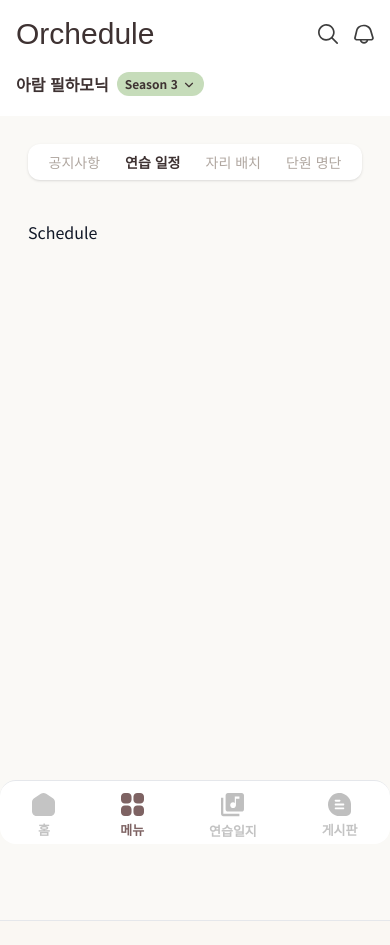
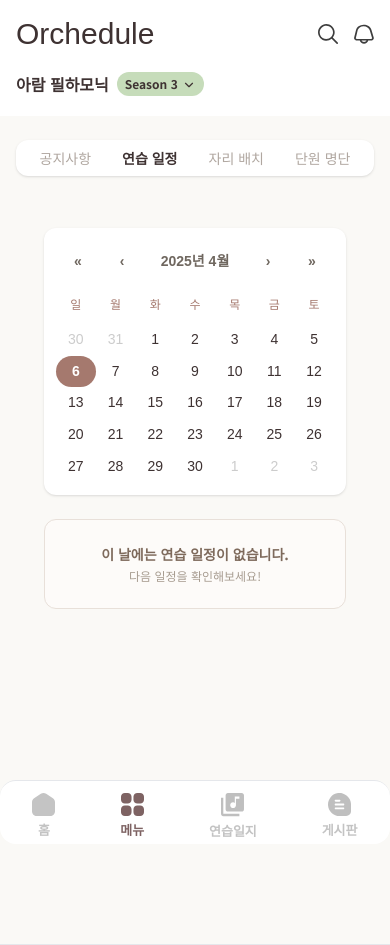
Before and after one commit to dev-chaerim/Orchedule, a Next.js app in the folder orchedule_dev/: page /menu/notice/schedule in a window 390 px wide. Before the commit the page ends 921 px from the top, so only its background shows below. Built offline with nearby package versions, Linux system fonts and the light colour scheme; a web font is replaced by a local one.

Commit message:
add : 연습일정 페이지 추가

```diff
--- a/orchedule_dev/app/ClientWrapper.tsx
+++ b/orchedule_dev/app/ClientWrapper.tsx
@@ -4,11 +4,32 @@ import { usePathname } from 'next/navigation';
 import BottomNav from '../components/BottomNav';
 import MobileHeader from '../components/MobileHeader';
 import DesktopHeader from '../components/DesktopHeader';
-import { ReactNode } from 'react';
+import SectionTabs from '../components/SectionTabs';
+import { ReactNode, useEffect, useState } from 'react';
+
+const noticeTabs = [
+  { name: '공지사항', href: '/menu/notice/announcement' },
+  { name: '연습 일정', href: '/menu/notice/schedule' },
+  { name: '자리 배치', href: '/menu/notice/seatNoti' },
+  { name: '단원 명단', href: '/menu/notice/member' },
+];
 
 export default function ClientWrapper({ children }: { children: ReactNode }) {
   const pathname = usePathname();
+  const [isMobile, setIsMobile] = useState(false);
+
+  useEffect(() => {
+    const update = () => setIsMobile(window.innerWidth < 768);
+    update();
+    window.addEventListener('resize', update);
+    return () => window.removeEventListener('resize', update);
+  }, []);
+
   const isMainPage = pathname === '/' || pathname === '/menu';
+  const showNoticeTabs =
+    pathname.startsWith('/menu/notice') &&
+    !pathname.startsWith('/menu/notice/announcement/') &&
+    pathname.split('/').length <= 4;
 
   return (
     <div className="flex-1 flex flex-col">
@@ -20,10 +41,17 @@ export default function ClientWrapper({ children }: { children: ReactNode }) {
         <div className="hidden md:block">
           <DesktopHeader />
         </div>
+
+        {/* ✅ 모바일일 때만 탭 보여줌 */}
+        {isMobile && showNoticeTabs && (
+          <div className="bg-[#FAF9F6] px-4 pt-6 pb-1">
+            <SectionTabs tabs={noticeTabs} />
+          </div>
+        )}
       </header>
 
       {/* 콘텐츠 */}
-      <main className="flex-1 p-3 pb-20  bg-[#FAF9F6] md:pt-16 md:px-4 md:py-4 md:bg-[#FAF9F6]">
+      <main className="flex-1 p-3 pb-20 bg-[#FAF9F6] md:pt-16 md:px-4 md:py-4 md:bg-[#FAF9F6] overflow-visible">
         {children}
       </main>
 
--- a/orchedule_dev/app/layout.tsx
+++ b/orchedule_dev/app/layout.tsx
@@ -1,6 +1,7 @@
 // app/layout.tsx
 import type { Metadata } from "next";
-import "./globals.css";
+import '@/styles/globals.css';
+
 import SideNav from "../components/SideNav";
 import { notoSansKr } from "./fonts";
 import ClientWrapper from "./ClientWrapper";// 👈 클라이언트 전용 영역 감싸는 컴포넌트
--- a/orchedule_dev/app/menu/notice/layout.tsx
+++ b/orchedule_dev/app/menu/notice/layout.tsx
@@ -11,22 +11,22 @@ const noticeTabs = [
 ];
 
 export default function NoticeLayout({ children }: { children: React.ReactNode }) {
-
   const pathname = usePathname();
 
-  // 상세 페이지(`/menu/notice/announcement/[id]`)일 때 탭 숨김
-  const hideTabs = pathname?.startsWith('/menu/notice/announcement/') && pathname.split('/').length > 4;
+  const hideTabs =
+    pathname?.startsWith('/menu/notice/announcement/') && pathname.split('/').length > 4;
 
   return (
     <div>
+      {/* ✅ 데스크탑에서만 탭 보이게 */}
       {!hideTabs && (
-        <div className="px-4 pt-4">
+        <div className="hidden md:block px-4 pt-4">
           <SectionTabs tabs={noticeTabs} />
         </div>
       )}
 
       <div
-        className={`px-4 ${hideTabs ? 'pt-2' : 'mt-4 pt-6'} min-h-[calc(100vh-200px)]`}
+        className={`px-4 ${hideTabs ? 'pt-2' : 'mt-4 pt-1'} min-h-[calc(100vh-200px)]`}
       >
         {children}
       </div>
--- a/orchedule_dev/app/menu/notice/schedule/page.tsx
+++ b/orchedule_dev/app/menu/notice/schedule/page.tsx
@@ -1,3 +1,9 @@
-export default function Schedule() {
-    return <div>Schedule</div>
-  }
+import CalendarSelect from '@/components/CalendarSelect';
+
+export default function SchedulePage() {
+  return (
+    <div>
+      <CalendarSelect />
+    </div>
+  );
+}
--- /dev/null
+++ b/orchedule_dev/components/CalendarSelect.tsx
@@ -0,0 +1,77 @@
+'use client';
+
+import React, { useState, useCallback } from 'react';
+import Calendar from 'react-calendar';
+import 'react-calendar/dist/Calendar.css';
+import { format } from 'date-fns';
+import { mockSchedules } from '@/lib/mock/schedule';
+import ScheduleCard from './ScheduleCard';
+
+type ValuePiece = Date | null;
+type Value = ValuePiece | [ValuePiece, ValuePiece];
+
+const CalendarSelect = () => {
+  const [calendarValue, setCalendarValue] = useState<Value>(new Date());
+
+  const formattedDate =
+    calendarValue instanceof Date ? format(calendarValue, 'yyyy-MM-dd') : '';
+
+  const schedule = mockSchedules.find((s) => s.date === formattedDate);
+
+  const onChangeCalendar = useCallback((value: Value) => {
+    setCalendarValue(value);
+  }, []);
+
+  return (
+    <div className="w-full flex flex-col xl:flex-row items-start justify-center xl:gap-12 px-4 py-1 xl:py-12">
+    {/* 📅 달력 */}
+    <div className="w-full xl:w-[500px] flex justify-center mb-6 xl:mb-0">
+      <div className="w-full max-w-[500px]">
+        <Calendar
+          onChange={onChangeCalendar}
+          value={calendarValue}
+          locale="ko-KR"
+          calendarType="gregory"
+          formatDay={(locale, date) => date.toLocaleString('en', { day: 'numeric' })}
+          className="w-full rounded-xl shadow-sm border border-[#ece7e2] p-4"
+        />
+      </div>
+    </div>
+
+    {/* 🎻 연습 일정 */}
+    <div className="w-full xl:flex-1 flex justify-center">
+      <div className="w-full max-w-[500px]">
+        {schedule ? (
+          <div>
+            <p className="text-base font-semibold text-[#3E3232] mb-4">
+              📅 {schedule.displayDate} 연습곡
+            </p>
+            <div className="space-y-2">
+              {schedule.pieces.map(({ time, title, note }, idx) => (
+                <ScheduleCard
+                  key={idx}
+                  time={time}
+                  description={`${title}${note ? ` ${note}` : ''}`}
+                />
+              ))}
+            </div>
+          </div>
+        ) : (
+          <div className="bg-[#fdfbf9] border border-[#e8e0d9] rounded-xl p-6 text-center w-full">
+            <p className="text-sm text-[#7e6a5c] font-semibold">
+              이 날에는 연습 일정이 없습니다.
+            </p>
+            <p className="text-xs text-[#a79c90] mt-1">
+              다음 일정을 확인해보세요!
+            </p>
+          </div>
+        )}
+      </div>
+    </div>
+  </div>
+
+
+  );
+};
+
+export default CalendarSelect;
--- /dev/null
+++ b/orchedule_dev/components/ScheduleCard.tsx
@@ -0,0 +1,25 @@
+'use client';
+
+import React from 'react';
+
+interface ScheduleCardProps {
+  time: string;
+  description: string;
+  color?: string;
+}
+
+export default function ScheduleCard({ time, description, color = '#A5796E' }: ScheduleCardProps) {
+  return (
+    <div className="flex items-center gap-2 mb-2">
+      <div
+        className="text-white text-xs font-medium px-2 py-1 rounded-md w-[70px] text-center"
+        style={{ backgroundColor: color }}
+      >
+        {time}
+      </div>
+      <div className="bg-white text-sm text-[#3E3232] rounded-md px-3 py-2 shadow-sm flex-1">
+        {description}
+      </div>
+    </div>
+  );
+}
--- a/orchedule_dev/package.json
+++ b/orchedule_dev/package.json
@@ -10,12 +10,14 @@
   },
   "dependencies": {
     "clsx": "^2.1.1",
+    "date-fns": "^4.1.0",
     "dotenv": "^16.4.7",
     "lucide-react": "^0.487.0",
     "mongoose": "^8.12.1",
     "next": "15.2.3",
     "next-pwa": "^5.6.0",
     "react": "^19.0.0",
+    "react-calendar": "^5.1.0",
     "react-dom": "^19.0.0"
   },
   "devDependencies": {
--- a/orchedule_dev/src/lib/mock/schedule.ts
+++ b/orchedule_dev/src/lib/mock/schedule.ts
@@ -2,8 +2,8 @@
 export const mockSchedules = [
     {
       id: 1,
-      date: '2024-05-05', // 날짜
-      displayDate: 'May 5', // UI에 표시용
+      date: '2025-04-05', // 날짜
+      displayDate: 'Apr 5', // UI에 표시용
       pieces: [
         {
           time: '3:40~4:05',
@@ -18,7 +18,7 @@ export const mockSchedules = [
     },
     {
       id: 2,
-      date: '2024-04-28',
+      date: '2025-04-28',
       displayDate: 'Apr 28',
       pieces: [
         {
--- a/orchedule_dev/app/globals.css
+++ b/orchedule_dev/styles/globals.css
@@ -1,4 +1,6 @@
 @import "tailwindcss";
+@import './react-calendar.pcss';
+
 
 * {
   box-sizing: border-box;
--- /dev/null
+++ b/orchedule_dev/styles/react-calendar.pcss
@@ -0,0 +1,83 @@
+/* 캘린더 전체 */
+.react-calendar {
+  background-color: white !important;
+  border: none !important;
+  width: 100% !important;
+  padding: 12px !important;
+  border-radius: 12px !important;
+  font-size: 14px !important;
+  color: #3E3232 !important;
+}
+
+/* 상단 네비게이션 (월 이동 버튼) */
+.react-calendar__navigation {
+  display: flex !important;
+  justify-content: space-between !important;
+  margin-bottom: 8px !important;
+  border: none !important;
+}
+.react-calendar__navigation button {
+  background: none !important;
+  color: #6f675f  !important;
+  font-weight: 600 !important;
+  border: none !important;
+  cursor: pointer !important;
+}
+
+/* 요일 헤더 */
+.react-calendar__month-view__weekdays {
+  text-align: center !important;
+  font-size: 12px !important;
+  color: #A5796E !important;
+  margin-bottom: 4px !important;
+}
+.react-calendar__month-view__weekdays__weekday abbr {
+  text-decoration: none !important;
+  font-weight: 500 !important;
+  font-size: 0.75rem !important;
+  display: inline-block !important;
+  color: #a5796e !important;
+}
+
+/* 날짜 타일 */
+.react-calendar__tile {
+  padding: 8px !important;
+  border-radius: 9999px !important;
+  background-color: transparent !important;
+  color: #3E3232 !important;
+  font-weight: 500 !important;
+  transition: background-color 0.2s ease !important;
+}
+.react-calendar__tile:hover {
+  background-color: #eee6dd !important;
+}
+
+/* 오늘 날짜 강조 */
+.react-calendar__tile--now {
+  background-color: #FCE8E0 !important;
+  color: #A5796E !important;
+  font-weight: bold !important;
+}
+
+/* 선택된 날짜 */
+.react-calendar__tile--active {
+  background-color: #A5796E !important;
+  color: white !important;
+  font-weight: bold !important;
+}
+
+/* 이웃한 달(비활성) 날짜 흐리게 */
+.react-calendar__month-view__days__day--neighboringMonth {
+  color: #cccccc !important;
+}
+
+/* 날짜 숫자만 보이게 (abbr 제거) */
+.react-calendar__tile abbr {
+  text-decoration: none !important;
+  font-size: 0.875rem !important;
+  display: flex !important;
+  justify-content: center !important;
+  align-items: center !important;
+  width: 100% !important;
+  height: 100% !important;
+}
--- a/orchedule_dev/tailwind.config.ts
+++ b/orchedule_dev/tailwind.config.ts
@@ -3,6 +3,7 @@ module.exports = {
       './app/**/*.{js,ts,jsx,tsx}',
       './components/**/*.{js,ts,jsx,tsx}',
       './pages/**/*.{js,ts,jsx,tsx}',
+      './styles/**/*.{css,scss}',
     ],
     theme: {
       extend: {},
--- a/orchedule_dev/tsconfig.json
+++ b/orchedule_dev/tsconfig.json
@@ -19,7 +19,7 @@
       }
     ],
     "paths": {
-      "@/*": ["./src/*"]
+      "@/*": ["./*", "./src/*"]
     }
   },
   "include": ["next-env.d.ts", "**/*.ts", "**/*.tsx", ".next/types/**/*.ts", "postcss.config.js"],
```
Also changed, not shown: 1 other file (tests, documents, lock files or other folders).
